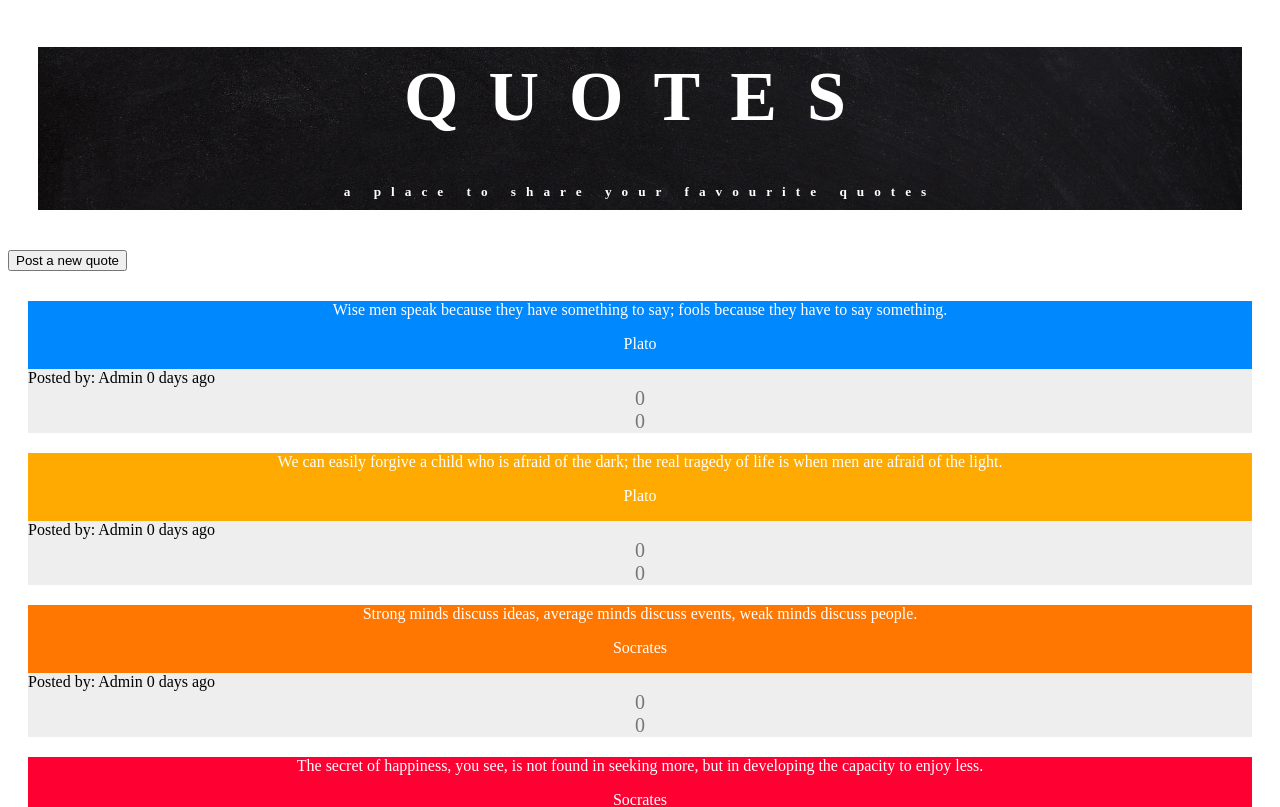
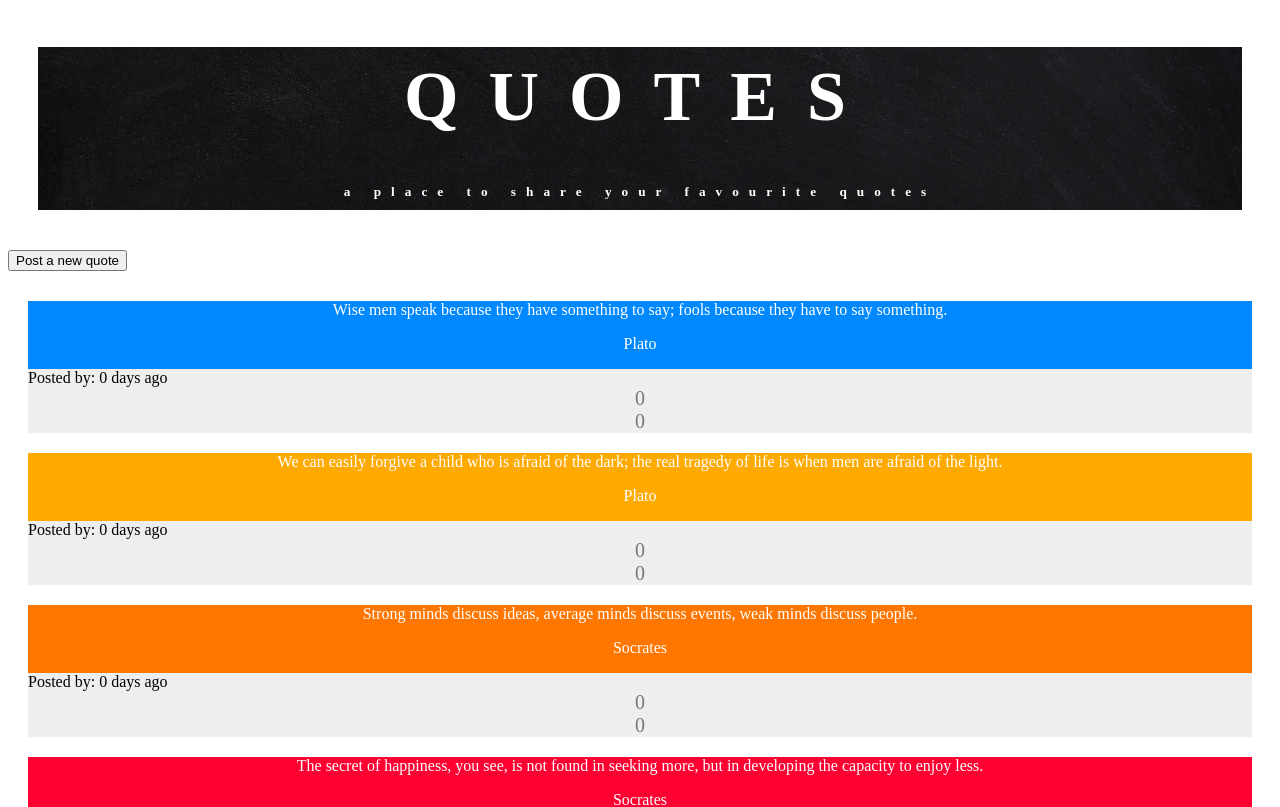
Before and after one commit to JORIM1981/Quotes, an Angular app: page / in a window 1280 px wide. Shown: the top 807 px of the page. Built offline with nearby package versions, Linux system fonts and the light colour scheme.

Commit message:
add changes to post submitter

```diff
--- a/src/app/quote-details/quote-details.component.html
+++ b/src/app/quote-details/quote-details.component.html
@@ -1,2 +1,2 @@
-<span>Posted by: {{quote.poster}}</span>
+<span>Posted by: {{quote.submitter}}</span>
 <span> {{quote.completeDate|dateCount}} days ago</span>
```
